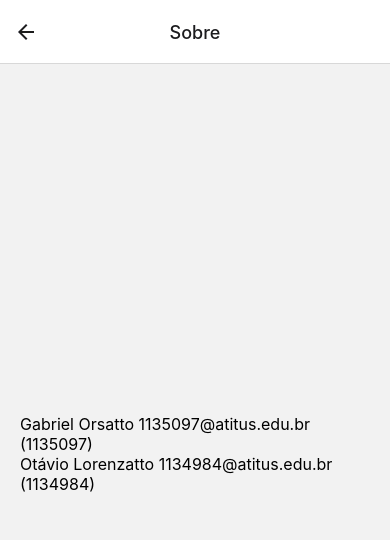
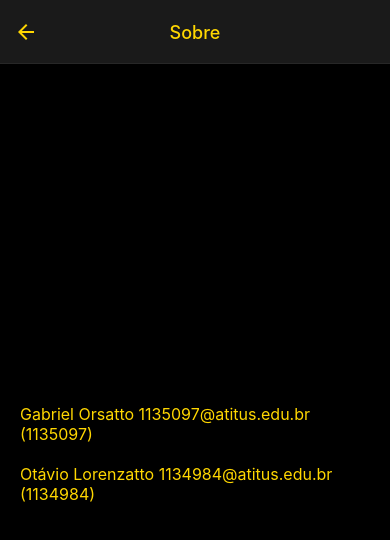
Before and after one commit to GabrielOrsatto/api-star-wars, a React Native app: screen /Sobre in a window 390 px wide. Shown: the top 540 px of the page. Built offline with nearby package versions, Linux system fonts and the light colour scheme; no server answers.

Commit message:
Alterado as cores do app e adicionado botões clicaveis de Naves e Filmes nos Detalhes dos Personagens

```diff
--- a/App.js
+++ b/App.js
@@ -5,12 +5,13 @@ import Personagem from './src/pages/Personagem';
 import Detalhes from './src/pages/Detalhes';
 import Sobre from './src/pages/Sobre';
 import { Button } from 'react-native';
+import StarWarsTheme from './src/pages/theme';
 
 const Stack = createNativeStackNavigator();
 
 const App = () => {
   return (
-    <NavigationContainer>
+    <NavigationContainer theme={StarWarsTheme}>
       <Stack.Navigator initialRouteName="Personagem">
         <Stack.Screen
           name="Personagem"
@@ -20,9 +21,9 @@ const App = () => {
             headerTitleAlign: "center",
             headerRight: () => (
               <Button
-                onPress={() => navigation.navigate(Sobre)}
+                onPress={() => navigation.navigate('Sobre')}
                 title="Sobre"
-                color="#000"
+                color="#FFD700"
               />
             ),
           })}
--- a/package.json
+++ b/package.json
@@ -16,8 +16,8 @@
     "expo-status-bar": "~1.12.1",
     "react": "18.2.0",
     "react-native": "0.74.5",
-    "react-native-safe-area-context": "4.10.5",
-    "react-native-screens": "3.31.1"
+    "react-native-safe-area-context": "^4.10.5",
+    "react-native-screens": "^3.31.1"
   },
   "devDependencies": {
     "@babel/core": "^7.20.0"
--- a/src/pages/Detalhes.js
+++ b/src/pages/Detalhes.js
@@ -1,12 +1,20 @@
-import React, { useEffect, useState } from 'react';
-import { StyleSheet, Text, View, Button } from 'react-native';
+import React, { useEffect } from 'react';
+import { StyleSheet, Text, View, TouchableOpacity } from 'react-native';
 
 export default function Detalhes({ navigation, route }) {
   const { personagem } = route.params;
 
   useEffect(() => {
-    navigation.setOptions({ name: personagem.name });
-  }, []);
+    navigation.setOptions({ title: personagem.name });
+  }, [navigation, personagem.name]);
+
+  const handleButton1Press = () => {
+    navigation.navigate('Naves');  // Navega para a tela de Naves
+  };
+
+  const handleButton2Press = () => {
+    navigation.navigate('Filmes'); //Navega para a tela de Filmes
+  };
 
   return (
     <View style={styles.container}>
@@ -17,6 +25,15 @@ export default function Detalhes({ navigation, route }) {
       <Text style={styles.texto}>Cor da Pele: {personagem.skin_color}</Text>
       <Text style={styles.texto}>Cor dos Olhos: {personagem.eye_color}</Text>
       <Text style={styles.texto}>Gênero: {personagem.gender}</Text>
+
+      <View style={styles.buttonContainer}>
+        <TouchableOpacity style={styles.button} onPress={handleButton1Press}>
+          <Text style={styles.buttonText}>Naves</Text>
+        </TouchableOpacity>
+        <TouchableOpacity style={styles.button} onPress={handleButton2Press}>
+          <Text style={styles.buttonText}>Filmes</Text>
+        </TouchableOpacity>
+      </View>
     </View>
   );
 }
@@ -25,15 +42,33 @@ const styles = StyleSheet.create({
   container: {
     flex: 1,
     padding: 30,
-    backgroundColor: '#fff',
+    backgroundColor: '#000000',
   },
   titulo: {
     fontSize: 24,
     fontWeight: 'bold',
     marginBottom: 10,
+    color: '#FFD700',
   },
   texto: {
     padding: 5,
-    fontSize: 15
-  }
+    fontSize: 15,
+    color: '#FFD700',
+  },
+  buttonContainer: {
+    flexDirection: 'row',
+    justifyContent: 'space-around',
+    marginTop: 40,
+  },
+  button: {
+    backgroundColor: '#555D50' ,
+    padding: 10,
+    borderRadius: 5,
+    width: 120,
+    alignItems: 'center',
+  },
+  buttonText: {
+    color: '#FFD700',
+    fontSize: 16,
+  },
 });
--- a/src/pages/Sobre.js
+++ b/src/pages/Sobre.js
@@ -1,11 +1,11 @@
 import React from 'react';
-import { View, Text, StyleSheet,  } from 'react-native';
+import { View, Text, StyleSheet } from 'react-native';
 
 export default function Sobre() {
   return (
     <View style={styles.container}>
       <Text style={styles.texto}>
-        Gabriel Orsatto 1135097@atitus.edu.br (1135097){"\n"}
+        Gabriel Orsatto 1135097@atitus.edu.br (1135097){"\n"}{"\n"}
         Otávio Lorenzatto 1134984@atitus.edu.br (1134984)
       </Text>
     </View>
@@ -18,9 +18,10 @@ const styles = StyleSheet.create({
     justifyContent: 'center',
     alignItems: 'center',
     padding: 20,
+    backgroundColor: '#000',
   },
-    texto: {
-        fontSize: 16,
-    }
-
+  texto: {
+    fontSize: 16,
+    color: '#FFD700',
+  },
 });
--- /dev/null
+++ b/src/pages/theme.js
@@ -0,0 +1,16 @@
+import { DefaultTheme } from '@react-navigation/native';
+
+const StarWarsTheme = {
+  ...DefaultTheme,
+  colors: {
+    ...DefaultTheme.colors,
+    primary: '#FFD700',
+    background: '#000000',
+    card: '#1a1a1a',
+    text: '#FFD700',
+    border: '#272727',
+    notification: '#FFD700',
+  },
+};
+
+export default StarWarsTheme;
```
Also changed, not shown: 1 other file (tests, documents, lock files or other folders).
